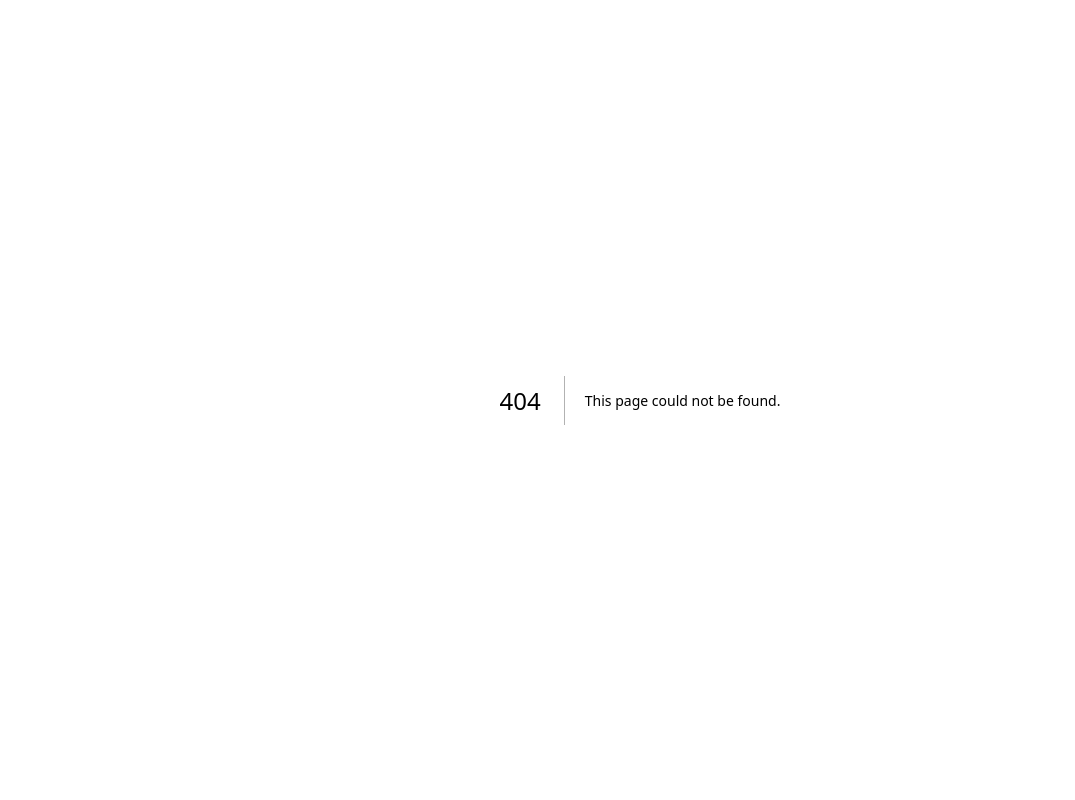
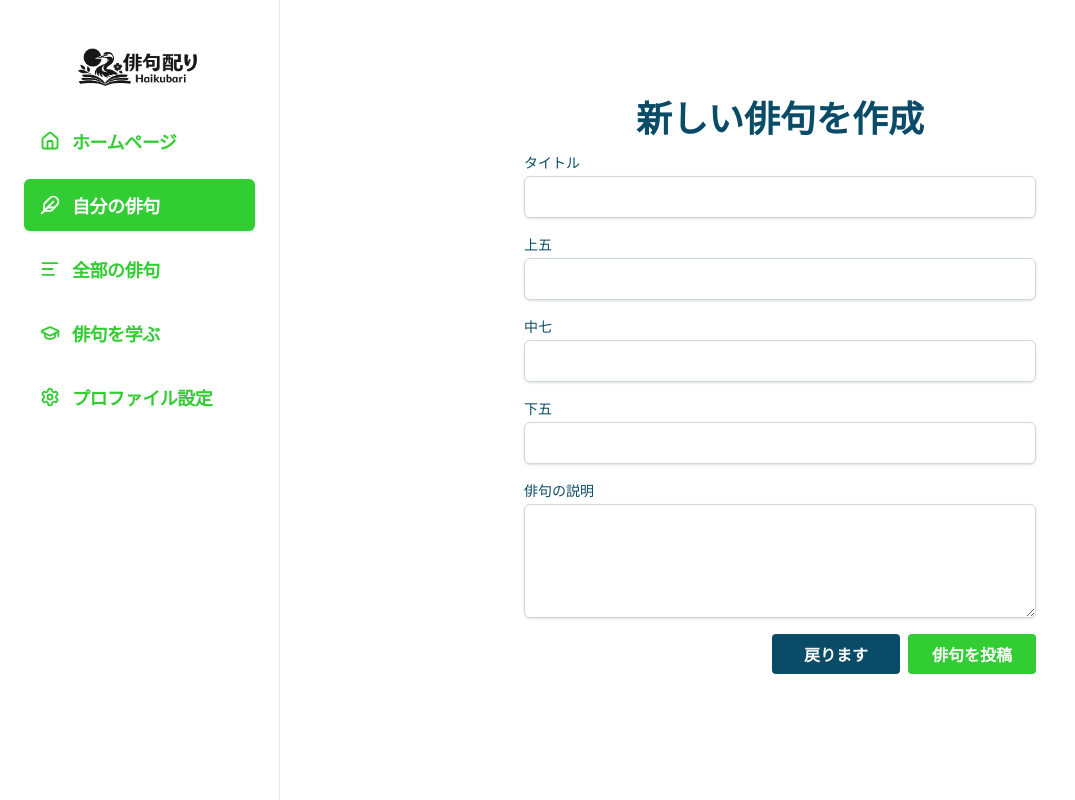
Before and after one commit to Rayya12/Haikubari-FE, a Next.js app: page /dashboard/common/my-haiku/create in a window 1280 px wide. Before the commit this address had no page. Shown: the whole page, without its empty margins (0-1075 px from the left). Built offline with nearby package versions, Linux system fonts and the light colour scheme.

Commit message:
feat: membuat UI HaikuForm

```diff
--- /dev/null
+++ b/app/dashboard/common/my-haiku/create/page.tsx
@@ -0,0 +1,7 @@
+import CreateHaiku from "@/app/page/CreateHaiku";
+
+export default function createHaiku(){
+    return <div>
+        <CreateHaiku/>
+    </div>
+}
--- a/app/login/page.tsx
+++ b/app/login/page.tsx
@@ -5,6 +5,7 @@ import Form from 'next/form'
 import Link from "next/link";
 import { useActionState } from "react";
 import { handleLogin } from "../lib/action";
+import { useState } from "react";
 
 
 const initialState = {
@@ -14,6 +15,8 @@ const initialState = {
 export default function LoginPage(){
 
     const [state,formAction] = useActionState(handleLogin,initialState)
+    const [email,setEmail] = useState('')
+    const [password,setPassword] = useState('')
 
 
     return (
@@ -24,12 +27,11 @@ export default function LoginPage(){
                         <div className="flex text-black text-left font-bold w-3/4">
                             <label htmlFor="email" >メール</label>
                         </div>
-                        <input type="email" name="email" id="email" className="w-3/4 border border-gray-300 rounded-md px-4 py-2 focus:outline-none focus:ring-2 focus:ring-ateneo-blue text-black"></input>
+                        <input type="email" name="email" id="email" className="w-3/4 border border-gray-300 rounded-md px-4 py-2 focus:outline-none focus:ring-2 focus:ring-ateneo-blue text-black" value={email} onChange={(e) => setEmail(e.target.value)}></input>
                         <div className="flex text-black text-left w-3/4 font-bold">
                             <label htmlFor="password">パスワード</label>
                         </div>
-                        <input type="password" name="password" id="password" className="w-3/4 border border-gray-300 rounded-md px-4 py-2 focus:outline-none focus:ring-2 focus:ring-ateneo-blue text-black"></input>
-
+                        <input type="password" name="password" id="password" className="w-3/4 border border-gray-300 rounded-md px-4 py-2 focus:outline-none focus:ring-2 focus:ring-ateneo-blue text-black" value={password} onChange={(e) => setPassword(e.target.value)}></input>
                         {state.error && (
             <div className="w-3/4 bg-red-300 p-2 rounded-md border border-red-700 text-red-950 mt-2">
               {state.error as string}
--- /dev/null
+++ b/app/page/CreateHaiku.tsx
@@ -0,0 +1,92 @@
+'use client'
+
+import Form from "next/form"
+import { useState } from "react"
+import Link from "next/link"
+
+export default function CreateHaiku(){
+
+    const [title,setTitle] = useState('')
+    const [line1,setLine1] = useState('')
+    const [line2,setLine2] = useState('')
+    const [line3,setLine3] = useState('')
+    const [description,setDescription] = useState('')
+
+    const handleChangeTitle = (e:any) => {
+        const title = e.target.value
+        if (title.length <= 15){
+            setTitle(e.target.value)
+        }
+    }
+
+    const handleChangeLine1 = (e:any) => {
+        const line1 = e.target.value
+        if (line1.length <= 5){
+            setLine1(e.target.value)
+        }
+    }
+
+    const handleChangeLine2 = (e:any) => {
+        const line2 = e.target.value
+        if (line2.length <= 7){
+            setLine2(e.target.value)
+        }
+    }
+
+    const handleChangeLine3 = (e:any) => {
+        const line3 = e.target.value
+        if (line3.length <= 5){
+            setLine3(e.target.value)
+        }
+    }
+
+    const handleChangeDescription = (e:any) => {
+        const description = e.target.value
+        if (description.length <= 300){
+            setDescription(e.target.value)
+        }
+    }
+
+    return (<div className="min-h-screen flex flex-col bg-white p-4">
+        <div className="mt-20 space-y-4">
+        <h1 className="block text-4xl font-bold text-center text-ateneo-blue">新しい俳句を作成</h1>
+        <Form action="/api/haiku" className="flex items-center justify-center">
+            <div className="w-full max-w-lg">
+                <div className="mb-4">
+                    <label htmlFor="title" className="block text-sm font-medium text-ateneo-blue">タイトル</label>
+                    <input type="text" id="title" name="title" className="mt-1 block w-full border border-gray-300 rounded-md shadow-sm p-2 text-black" value={title} onChange={handleChangeTitle}/>
+                </div>
+                <div className="mb-4">
+                    <label htmlFor="line1" className="block text-sm font-medium text-ateneo-blue">上五</label>
+                    <input type="text" id="line1" name="line1" className="mt-1 block w-full border border-gray-300 rounded-md shadow-sm p-2 text-black" value={line1} onChange={handleChangeLine1}/>
+                </div>
+                <div className="mb-4">
+                    <label htmlFor="line2" className="block text-sm font-medium text-ateneo-blue">中七</label>
+                    <input type="text" id="line2" name="line2" className="mt-1 block w-full border border-gray-300 rounded-md shadow-sm p-2 text-black" value={line2} onChange={handleChangeLine2}/>
+                </div>
+                <div className="mb-4">
+                    <label htmlFor="line3" className="block text-sm font-medium text-ateneo-blue">下五</label>
+                    <input type="text" id="line3" name="line3" className="mt-1 block w-full border border-gray-300 rounded-md shadow-sm p-2 text-black" value={line3} onChange={handleChangeLine3}/>
+                </div>
+
+                <div className="mb-4">
+                    <label htmlFor="description" className="block text-sm font-medium text-ateneo-blue">俳句の説明</label>
+                    <textarea
+                        id="description"
+                        name="description"
+                        rows={4}
+                        className="mt-1 block w-full border border-gray-300 rounded-md shadow-sm p-2 text-black"
+                        value={description}
+                        onChange={handleChangeDescription}/>
+                </div>
+                <div className="flex w-full justify-end space-x-2">
+                    <Link href={"/dashboard/common/my-haiku"} className="w-1/4 bg-ateneo-blue hover:ring-2 ring-lime-green text-white font-bold py-2 px-4 rounded text-center">戻ります</Link>
+                    <button type="submit" className="w-1/4 bg-lime-green hover:ring-2 ring-ateneo-blue text-white font-bold py-2 px-4 rounded text-center">俳句を投稿</button>
+                </div>
+
+            </div>
+
+        </Form>
+        </div>
+    </div>)
+}
--- a/app/ui/sideNav.tsx
+++ b/app/ui/sideNav.tsx
@@ -25,7 +25,7 @@ export default function SidebarNav(){
   <nav className="px-2">
     <ul className="space-y-3">
       {items.map((it) => {
-        const active = pathname === it.href
+        const active = pathname === it.href || pathname == "/dashboard/common/my-haiku/create" && it.href == "/dashboard/common/my-haiku"
         const Icon = it.icon
 
         return (
@@ -35,8 +35,8 @@ export default function SidebarNav(){
               className={clsx(
                 "group relative flex w-full items-center gap-3 rounded-md px-4 py-3 transition-colors",
                 active
-                  ? " bg-ateneo-blue text-white shadow-sm"
-                  : "text-ateneo-blue hover:bg-slate-100"
+                  ? " bg-lime-green text-white shadow-sm"
+                  : " text-lime-green hover:bg-slate-100"
               )}
             >
               <Icon className="h-5 w-5" strokeWidth={2.2} />
```
